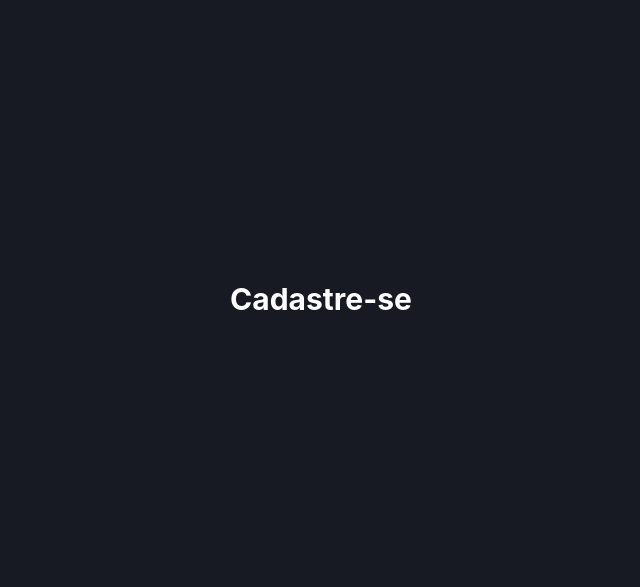
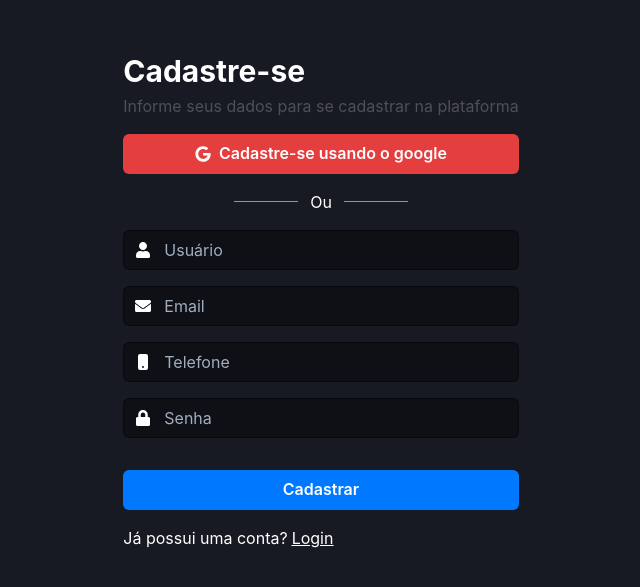
Before and after one commit to fyoussef/frontend-form-login, a Next.js app: page /cadastro in a window 1280 px wide. Shown: the part 101-688 px from the top of the page, without its empty margins (319-959 px from the left). Built offline with nearby package versions, Linux system fonts and the light colour scheme.

Commit message:
Layout de cadastro pronto

```diff
--- /dev/null
+++ b/src/components/Buttons.tsx
@@ -0,0 +1,18 @@
+import { Button } from "@chakra-ui/react";
+import { FaGoogle } from "react-icons/fa";
+
+interface GoogleButtonProps {
+    buttonText: string
+}
+
+export function GoogleButton({ buttonText }: GoogleButtonProps) {
+    return (
+        <Button
+            colorScheme='red'
+            leftIcon={<FaGoogle />}
+            mt='4'
+        >
+            { buttonText }
+        </Button>
+    )
+}
--- a/src/pages/cadastro.tsx
+++ b/src/pages/cadastro.tsx
@@ -1,8 +1,18 @@
 import {
+  Box,
+  Button,
+  Divider,
   Flex,
+  Input,
+  InputGroup,
+  InputLeftElement,
   Text
 } from '@chakra-ui/react'
 import Head from 'next/head'
+import Link from 'next/link'
+import { FaEnvelope, FaLock, FaUser } from 'react-icons/fa'
+import { BsFillPhoneFill } from 'react-icons/bs'
+import { GoogleButton } from '../components/Buttons'
 export default function Cadastro() {
     return (
         <Flex
@@ -24,12 +34,138 @@ export default function Cadastro() {
             flexDir='column'
             px={4}
         >
+            <Box>
+                <Text
+                    fontWeight='bold'
+                    fontSize='3xl'
+                >
+                    Cadastre-se
+                </Text>
+                <Text color='whiteAlpha.400'>
+                    Informe seus dados para se cadastrar na plataforma
+                </Text>
+            </Box>
+            <GoogleButton
+                buttonText='Cadastre-se usando o google'
+            />
+
+            <Flex
+                align='center'
+                justify='center'
+                gap={3}
+                mt='4'
+            >
+                <Divider w={16} />
+                <Text>
+                    Ou
+                </Text>
+                <Divider w={16} />
+            </Flex>
+            <InputGroup mt='4'>
+                <InputLeftElement
+                    pointerEvents='none'
+                    // eslint-disable-next-line react/no-children-prop
+                    children={<FaUser />}
+                />
+                <Input
+                    type='text'
+                    placeholder='Usuário'
+                    borderColor='blackAlpha.500'
+                    _placeholder={{
+                    color: 'gray.400'
+                    }}
+                    _hover={{
+                    color: 'none'
+                    }}
+                    focusBorderColor='blackAlpha.500'
+                    bg='blackAlpha.500'
+                />
+            </InputGroup>
+            <InputGroup mt='4'>
+                <InputLeftElement
+                    pointerEvents='none'
+                    // eslint-disable-next-line react/no-children-prop
+                    children={<FaEnvelope />}
+                />
+                <Input
+                    type='email'
+                    placeholder='Email'
+                    borderColor='blackAlpha.500'
+                    _placeholder={{
+                    color: 'gray.400'
+                    }}
+                    _hover={{
+                    color: 'none'
+                    }}
+                    focusBorderColor='blackAlpha.500'
+                    bg='blackAlpha.500'
+                />
+            </InputGroup>
+            <InputGroup mt='4'>
+                <InputLeftElement
+                    pointerEvents='none'
+                    // eslint-disable-next-line react/no-children-prop
+                    children={<BsFillPhoneFill />}
+                />
+                <Input
+                    type='tel'
+                    placeholder='Telefone'
+                    borderColor='blackAlpha.500'
+                    _placeholder={{
+                    color: 'gray.400'
+                    }}
+                    _hover={{
+                    color: 'none'
+                    }}
+                    focusBorderColor='blackAlpha.500'
+                    bg='blackAlpha.500'
+                />
+            </InputGroup>
+            <InputGroup mt='4'>
+                <InputLeftElement
+                    pointerEvents='none'
+                    // eslint-disable-next-line react/no-children-prop
+                    children={<FaLock />}
+                />
+                <Input
+                    type='password'
+                    placeholder='Senha'
+                    borderColor='blackAlpha.500'
+                    _placeholder={{
+                    color: 'gray.400'
+                    }}
+                    _hover={{
+                    color: 'none'
+                    }}
+                    focusBorderColor='blackAlpha.500'
+                    bg='blackAlpha.500'
+                />
+            </InputGroup>
+            <Button
+                colorScheme='messenger'
+                mt='8'
+            >
+                Cadastrar
+            </Button>
+
             <Text
-                fontWeight='bold'
-                fontSize='3xl'
+                mt='4'
+                align='left'
             >
-                Cadastre-se
+                Já possui uma conta?
+                <Text
+                    as='u'
+                    _hover={{
+                    color: 'gray.400'
+                    }}
+                    ml='1'
+                >
+                    <Link href='/'>
+                    Login
+                    </Link>
+                </Text>
             </Text>
+
         </Flex>
 
 
```
Also changed, not shown: src/pages/index.tsx (+4 -8 lines).
